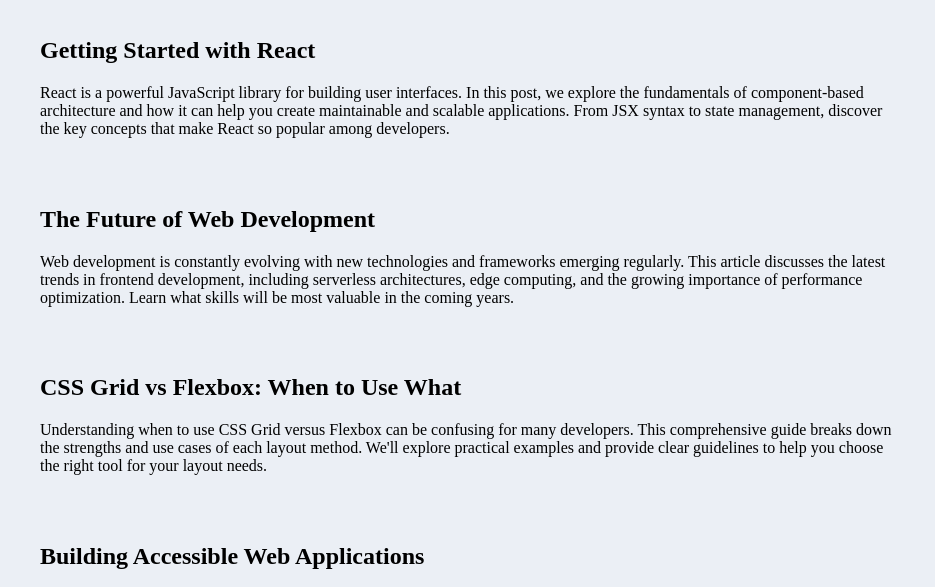
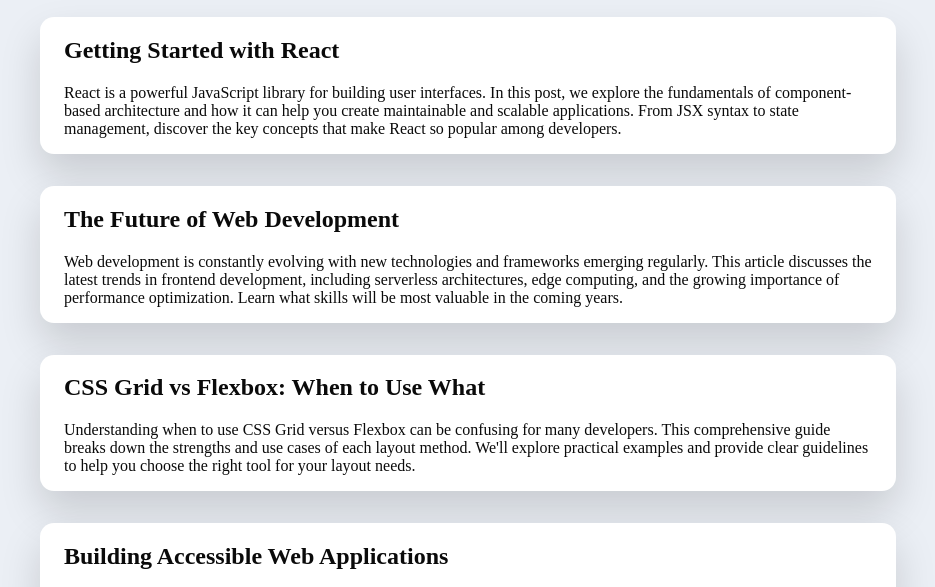
Before and after one commit to r-el/pseudo-selectors, a plain HTML site: page index.html in a window 1280 px wide. Shown: the part 158-745 px from the top of the page, without its empty margins (172-1107 px from the left). Drawn offline with Linux system fonts and the light colour scheme.

Commit message:
Refactor card styles for improved consistency and maintainability

```diff
--- a/style.css
+++ b/style.css
@@ -44,3 +44,13 @@ header {
   gap: calc(var(--spacing) * 8);
   padding: 20px;
 }
+
+.card {
+  background-color: var(--card);
+  color: var(--card-foreground);
+  padding-inline: calc(var(--spacing) * 6);
+  border-radius: calc(var(--radius) + 4px);
+  /* transition: all 0.4s cubic-bezier(0.175, 0.885, 0.32, 1.275); */
+  box-shadow: 0 20px 40px #00000026;
+  /* transition: transform 0.3s ease, box-shadow 0.3s ease; */
+}
```
